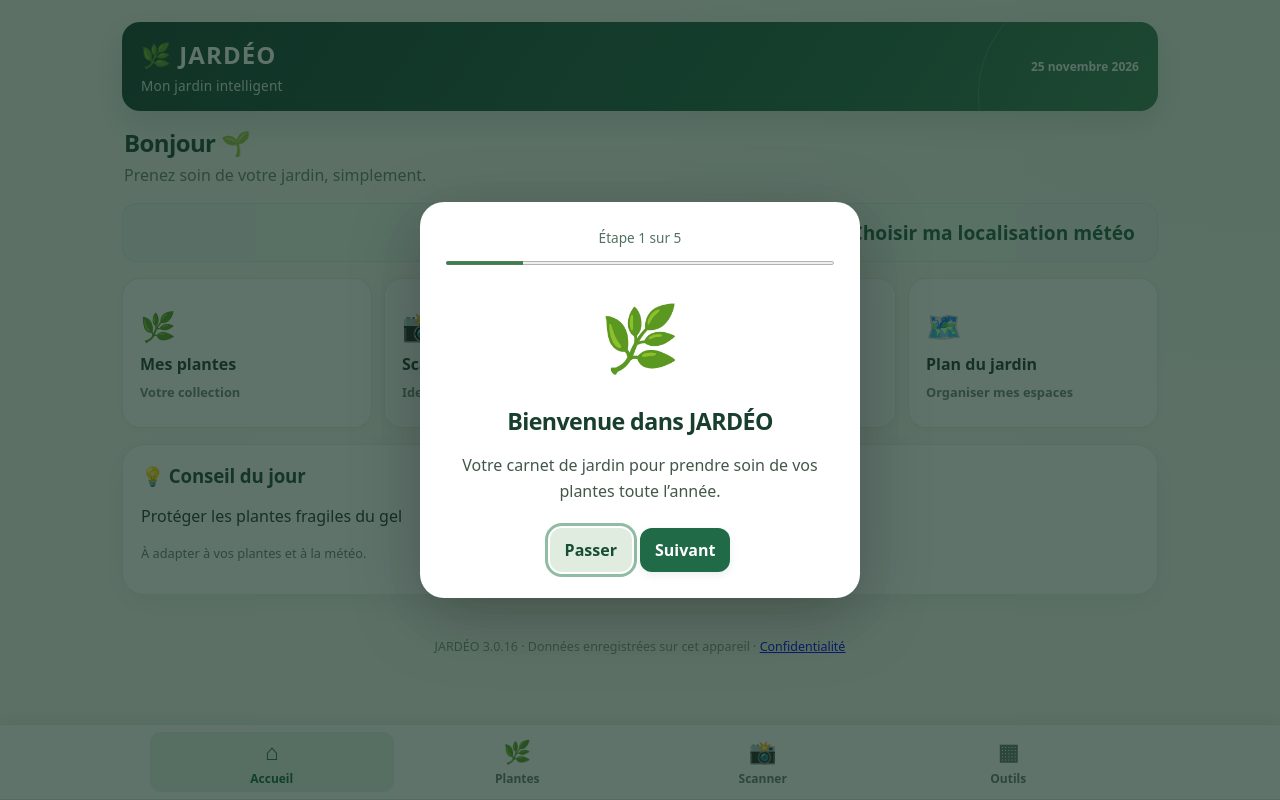
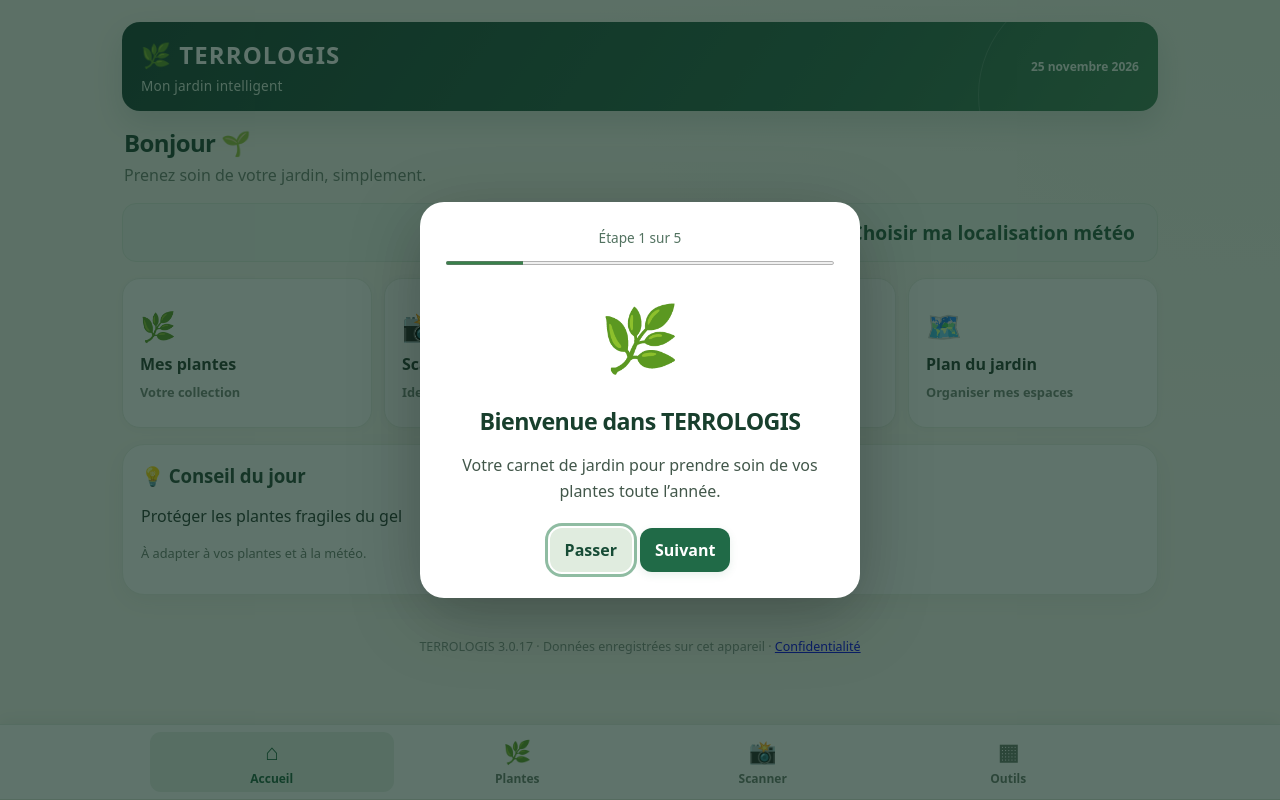
Before and after one commit to olivicas/Jardeo, a plain HTML site: page index.html in a window 1280 px wide. Drawn offline with Linux system fonts and the light colour scheme.

Commit message:
Adopt TERROLOGIS branding, preserve existing data and URLs

```diff
--- a/index.html
+++ b/index.html
@@ -1 +1 @@
-<!doctype html><html lang="fr"><head><meta charset="utf-8"><meta name="viewport" content="width=device-width,initial-scale=1"><meta name="theme-color" content="#184d38"><meta name="description" content="JARDÉO, votre carnet de jardin personnel."><title>JARDÉO — Mon jardin intelligent</title><link rel="icon" href="icon.svg" type="image/svg+xml"><link rel="apple-touch-icon" href="icon.svg"><link rel="manifest" href="manifest.webmanifest"><link rel="stylesheet" href="style.css?v=3.0.16"></head><body><div class="app"><header><div><h1>🌿 JARDÉO</h1><p>Mon jardin intelligent</p></div><span id="today"></span></header><main id="main" aria-live="polite"></main><nav aria-label="Navigation principale" class="bottom-nav"><button data-view="home" class="active"><span aria-hidden="true">⌂</span>Accueil</button><button data-view="plants"><span aria-hidden="true">🌿</span>Plantes</button><button data-view="scan"><span aria-hidden="true">📸</span>Scanner</button><button data-view="tools"><span aria-hidden="true">▦</span>Outils</button></nav><footer>JARDÉO 3.0.16 · Données enregistrées sur cet appareil · <a href="./confidentialite.html">Confidentialité</a></footer></div><script src="app-3016.js" defer></script><script>if('serviceWorker' in navigator){window.addEventListener('load',()=>navigator.serviceWorker.register('./sw.js').catch(()=>{}))}</script></body></html>
+<!doctype html><html lang="fr"><head><meta charset="utf-8"><meta name="viewport" content="width=device-width,initial-scale=1"><meta name="theme-color" content="#184d38"><meta name="description" content="TERROLOGIS, votre carnet de jardin personnel."><title>TERROLOGIS — Mon jardin intelligent</title><link rel="icon" href="icon.svg" type="image/svg+xml"><link rel="apple-touch-icon" href="icon.svg"><link rel="manifest" href="manifest.webmanifest"><link rel="stylesheet" href="style.css?v=3.0.17"></head><body><div class="app"><header><div><h1>🌿 TERROLOGIS</h1><p>Mon jardin intelligent</p></div><span id="today"></span></header><main id="main" aria-live="polite"></main><nav aria-label="Navigation principale" class="bottom-nav"><button data-view="home" class="active"><span aria-hidden="true">⌂</span>Accueil</button><button data-view="plants"><span aria-hidden="true">🌿</span>Plantes</button><button data-view="scan"><span aria-hidden="true">📸</span>Scanner</button><button data-view="tools"><span aria-hidden="true">▦</span>Outils</button></nav><footer>TERROLOGIS 3.0.17 · Données enregistrées sur cet appareil · <a href="./confidentialite.html">Confidentialité</a></footer></div><script src="app-3017.js" defer></script><script>if('serviceWorker' in navigator){window.addEventListener('load',()=>navigator.serviceWorker.register('./sw.js').catch(()=>{}))}</script></body></html>
```
